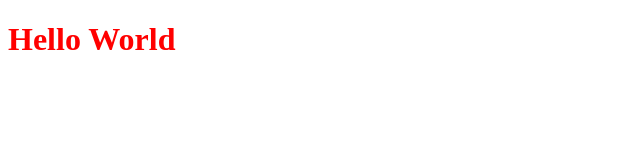
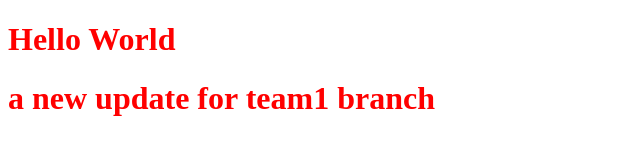
Before and after one commit to code-with-saad/aptech-github-myRepo, a plain HTML site: page myRepo/index.html in a window 1280 px wide. Shown: the whole page, without its empty margins (0-640 px from the left). Drawn offline with Linux system fonts and the light colour scheme.

Commit message:
new update in team1

```diff
--- a/myRepo/index.html
+++ b/myRepo/index.html
@@ -9,6 +9,8 @@
 <body>
     <h1>Hello World</h1>
 
+    <h1>a new update for team1 branch</h1>
+
     <script src="script.js"></script>
 </body>
 </html>
```
